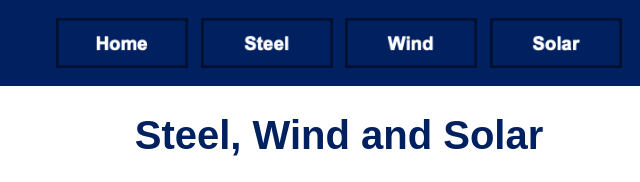
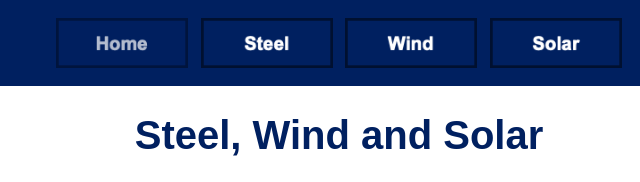
Before and after one commit to tuckermyrick/bmis235-html-3, a plain HTML site: page index.html in a window 1280 px wide. In both pictures the pointer is over the picture 423 px from the left and 43 px from the top of the page. Shown: the top 182 px of the page, 301-941 px from the left. Drawn offline with Linux system fonts and the light colour scheme.

Commit message:
Fade menu buttons on hover
Co-Authored-By: Claude Fable 5.2 <noreply@anthropic.com>

```diff
--- a/styles.css
+++ b/styles.css
@@ -62,3 +62,8 @@ footer {
 nav {
     border-radius: 12px;
 }
+
+/* NEW STYLE 2: a menu button fades a little when the mouse is over it */
+nav a:hover img {
+    opacity: 0.7;
+}
```
